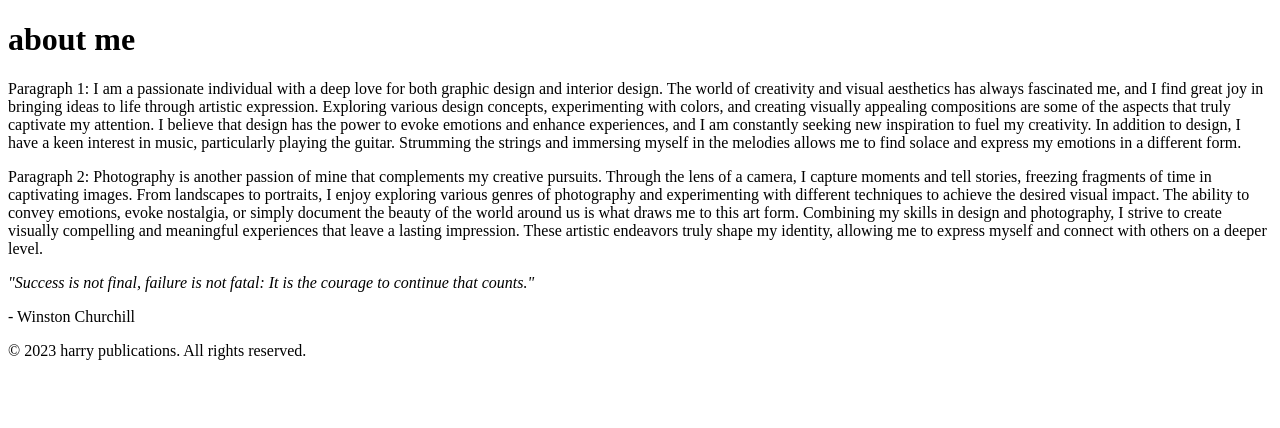
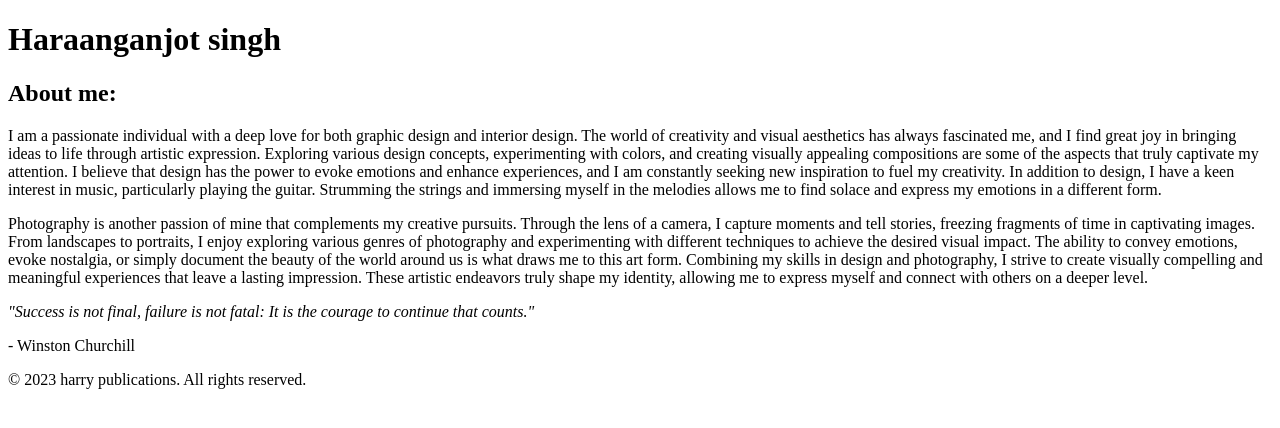
Before and after one commit to sing1901/sing1901.github.io, a plain HTML site: page html-assignment/index.html in a window 1280 px wide. Drawn offline with Linux system fonts and the light colour scheme.

Commit message:
updated final

```diff
--- a/html-assignment/index.html
+++ b/html-assignment/index.html
@@ -7,12 +7,13 @@
     <title>harry</title>
 </head>
 <body>
-    <h1>about me</h1>
-    <p>Paragraph 1:
+    <h1>Haraanganjot singh</h1>
+    <h2>About me:</h2>
+    <p>
         I am a passionate individual with a deep love for both graphic design and interior design. The world of creativity and visual aesthetics has always fascinated me, and I find great joy in bringing ideas to life through artistic expression. Exploring various design concepts, experimenting with colors, and creating visually appealing compositions are some of the aspects that truly captivate my attention. I believe that design has the power to evoke emotions and enhance experiences, and I am constantly seeking new inspiration to fuel my creativity. In addition to design, I have a keen interest in music, particularly playing the guitar. Strumming the strings and immersing myself in the melodies allows me to find solace and express my emotions in a different form.
 
         </p>
-        <p>Paragraph 2:
+        <p>
             Photography is another passion of mine that complements my creative pursuits. Through the lens of a camera, I capture moments and tell stories, freezing fragments of time in captivating images. From landscapes to portraits, I enjoy exploring various genres of photography and experimenting with different techniques to achieve the desired visual impact. The ability to convey emotions, evoke nostalgia, or simply document the beauty of the world around us is what draws me to this art form. Combining my skills in design and photography, I strive to create visually compelling and meaningful experiences that leave a lasting impression. These artistic endeavors truly shape my identity, allowing me to express myself and connect with others on a deeper level.</p>
 
                 <p><em>"Success is not final, failure is not fatal: It is the courage to continue that counts."</em></p>
```
